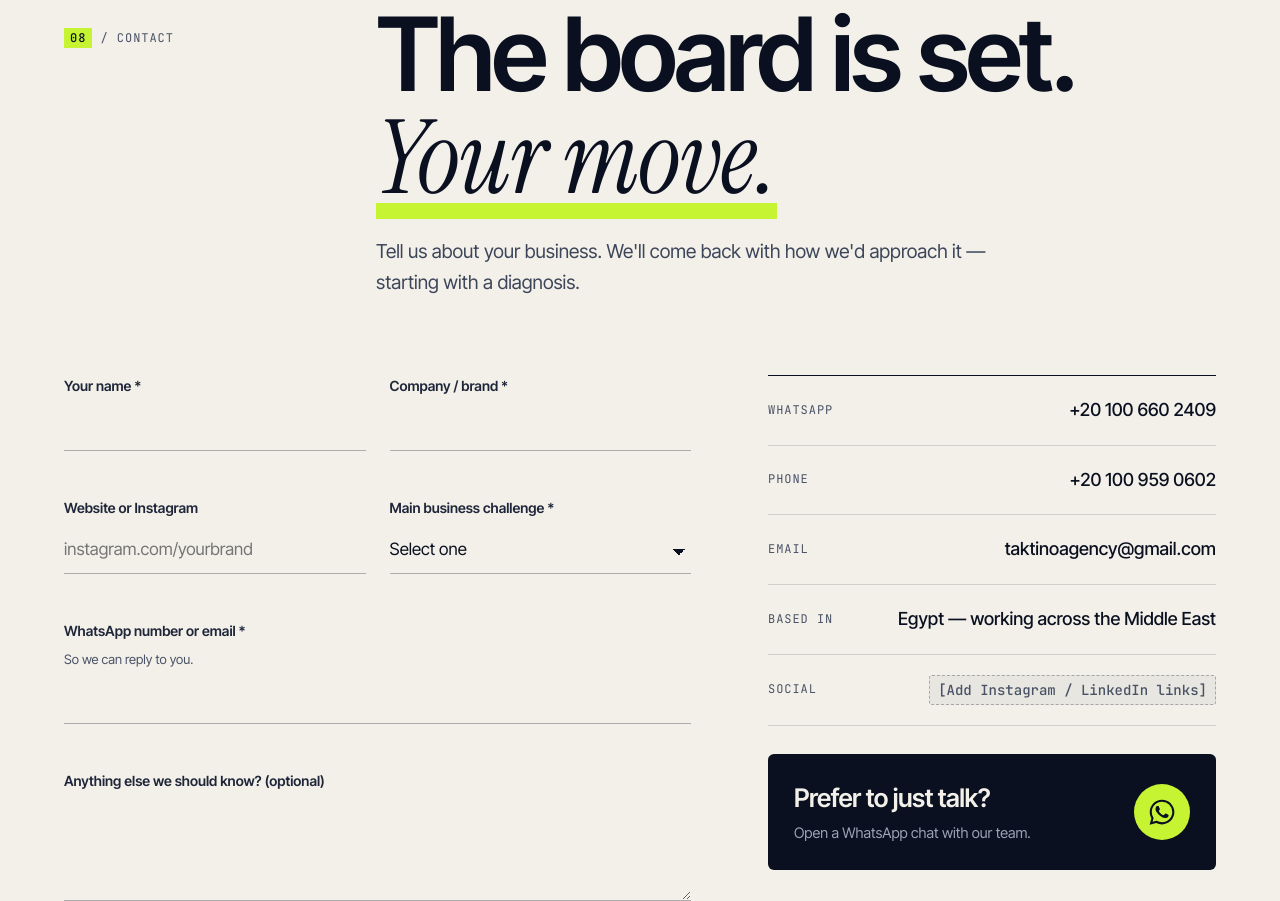
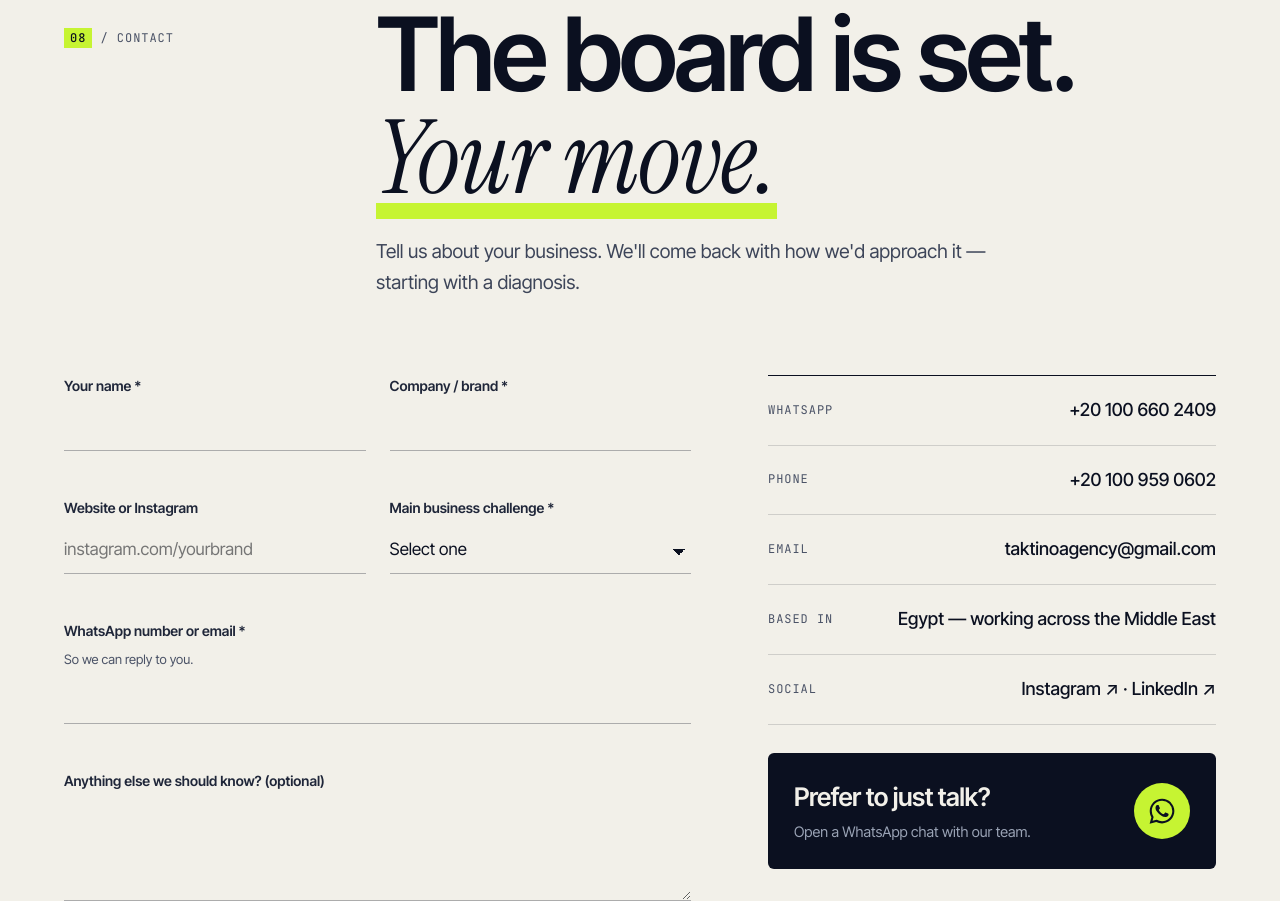
Before and after one commit to lamiaghanem/taktino, a plain HTML site: page index.html in a window 1280 px wide. Shown: the part 11099-12000 px from the top of the page. Drawn offline with Linux system fonts and the light colour scheme; a web font is replaced by a local one.

Commit message:
Update index.html

```diff
--- a/index.html
+++ b/index.html
@@ -18,7 +18,7 @@
 <link rel="preconnect" href="https://fonts.gstatic.com" crossorigin>
 <link href="https://fonts.googleapis.com/css2?family=Alexandria:wght@400;500;600;700&family=IBM+Plex+Sans+Arabic:wght@400;500;600&family=Instrument+Serif:ital@0;1&family=Inter+Tight:wght@400;500;600;700&family=JetBrains+Mono:wght@400;500&display=swap" rel="stylesheet">
 <script type="application/ld+json">
-{"@context":"https://schema.org","@type":"ProfessionalService","name":"TAKTINO","slogan":"Every move, measured.","description":"Performance marketing and creative growth agency turning business problems into measurable growth opportunities.","areaServed":["Egypt","Middle East"],"knowsLanguage":["en","ar"],"email":"taktinoagency@gmail.com","telephone":"+201009590602","serviceType":["Marketing Strategy","Brand Naming","Brand Identity","Rebranding","Performance Marketing","Media Buying","Creative Strategy","Photography and Video Production","Social Media Marketing","Influencer Marketing","Website Design and Development","E-commerce Development","SEO","Conversion Rate Optimization","Email and WhatsApp Marketing","Marketing Audits"]}
+{"@context":"https://schema.org","@type":"ProfessionalService","name":"TAKTINO","slogan":"Every move, measured.","description":"Performance marketing and creative growth agency turning business problems into measurable growth opportunities.","areaServed":["Egypt","Middle East"],"knowsLanguage":["en","ar"],"email":"taktinoagency@gmail.com","sameAs":["https://www.instagram.com/taktinomarketing/","https://www.linkedin.com/company/taktino-marketing-agency"],"telephone":"+201009590602","serviceType":["Marketing Strategy","Brand Naming","Brand Identity","Rebranding","Performance Marketing","Media Buying","Creative Strategy","Photography and Video Production","Social Media Marketing","Influencer Marketing","Website Design and Development","E-commerce Development","SEO","Conversion Rate Optimization","Email and WhatsApp Marketing","Marketing Audits"]}
 </script>
 <style>
 :root{
@@ -731,7 +731,7 @@ footer{padding-block:44px;border-top:1px solid var(--line)}
           <div class="d-row"><span class="mono" data-i18n="d.phone">Phone</span><a href="tel:+201009590602" class="v" dir="ltr">+20 100 959 0602</a></div>
           <div class="d-row"><span class="mono" data-i18n="d.email">Email</span><a href="#" class="v" id="mailText"></a></div>
           <div class="d-row"><span class="mono" data-i18n="d.loc">Based in</span><span class="v" data-i18n="d.locv">Egypt — working across the Middle East</span></div>
-          <div class="d-row"><span class="mono" data-i18n="d.social">Social</span><span class="v"><span class="ph" data-i18n="d.socialv">[Add Instagram / LinkedIn links]</span></span></div>
+          <div class="d-row"><span class="mono" data-i18n="d.social">Social</span><span class="v"><a href="https://www.instagram.com/taktinomarketing/" target="_blank" rel="noopener" dir="ltr" data-cta="instagram">Instagram ↗</a> · <a href="https://www.linkedin.com/company/taktino-marketing-agency" target="_blank" rel="noopener" dir="ltr" data-cta="linkedin">LinkedIn ↗</a></span></div>
         </div>
         <a href="#" class="wa-big js-wa" data-cta="contact_card">
           <span><span class="t" data-i18n="wa.t">Prefer to just talk?</span><span class="s" data-i18n="wa.s">Open a WhatsApp chat with our team.</span></span>
@@ -752,6 +752,8 @@ footer{padding-block:44px;border-top:1px solid var(--line)}
       <a href="#services" data-i18n="nav.services">Services</a>
       <a href="#proof" data-i18n="nav.proof">Proof</a>
       <a href="#contact" data-i18n="nav.contact">Contact</a>
+      <a href="https://www.instagram.com/taktinomarketing/" target="_blank" rel="noopener">Instagram</a>
+      <a href="https://www.linkedin.com/company/taktino-marketing-agency" target="_blank" rel="noopener">LinkedIn</a>
     </nav>
     <span>© <span id="yr">2026</span> TAKTINO — <span data-i18n="tagline">Every move, measured.</span></span>
   </div>
```
